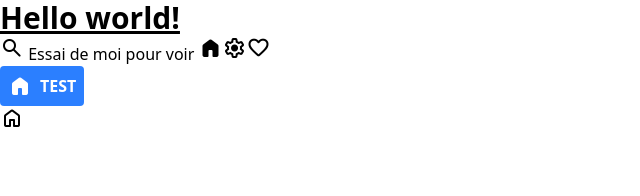
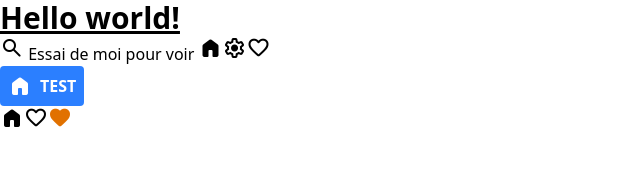
Before and after one commit to vnabet/ng-alize, an Angular app: page / in a window 1280 px wide. Shown: the top 196 px of the page, without its empty margins (0-640 px from the left). Built offline with nearby package versions, Linux system fonts and the light colour scheme.

Commit message:
ajout de la proprieté filled sur l'icone

```diff
--- a/projects/demo/src/app/app.component.html
+++ b/projects/demo/src/app/app.component.html
@@ -10,4 +10,6 @@
 <button class="bg-blue-500 hover:bg-blue-700 text-white font-bold py-2 px-2 rounded flex items-center align-middle">
   <span class="material-symbols-rounded filled mr-2">home</span> TEST
 </button>
-<alz-icon>home</alz-icon>
+<alz-icon filled>home</alz-icon>
+<alz-icon>favorite</alz-icon>
+<alz-icon filled class="text-amber-600">favorite</alz-icon>
--- a/projects/ng-alize/icon/components/alz-icon.component.ts
+++ b/projects/ng-alize/icon/components/alz-icon.component.ts
@@ -1,10 +1,17 @@
-import { ChangeDetectionStrategy, Component } from '@angular/core';
+import { ChangeDetectionStrategy, Component, computed, effect, input } from '@angular/core';
 
 @Component({
   selector: 'alz-icon',
   imports: [],
-  template: `<span class="material-symbols-rounded"><ng-content></ng-content></span>`,
-  styles: ``,
+  template: `<span class="material-symbols-rounded" [class.filled]="filledBool()"><ng-content></ng-content></span>`,
+  styles: `
+    .filled {
+      font-variation-settings: 'FILL' 1;
+    }
+  `,
   changeDetection: ChangeDetectionStrategy.OnPush,
 })
-export class AlzIconComponent {}
+export class AlzIconComponent {
+  readonly filled = input('false');
+  protected readonly filledBool = computed(() => this.filled() !== 'false');
+}
```
